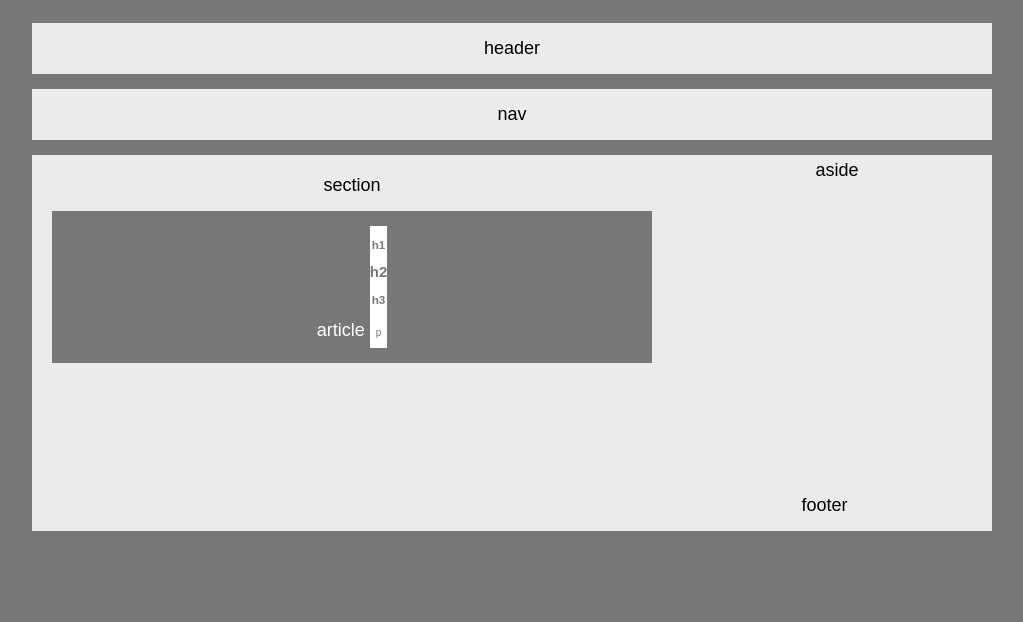
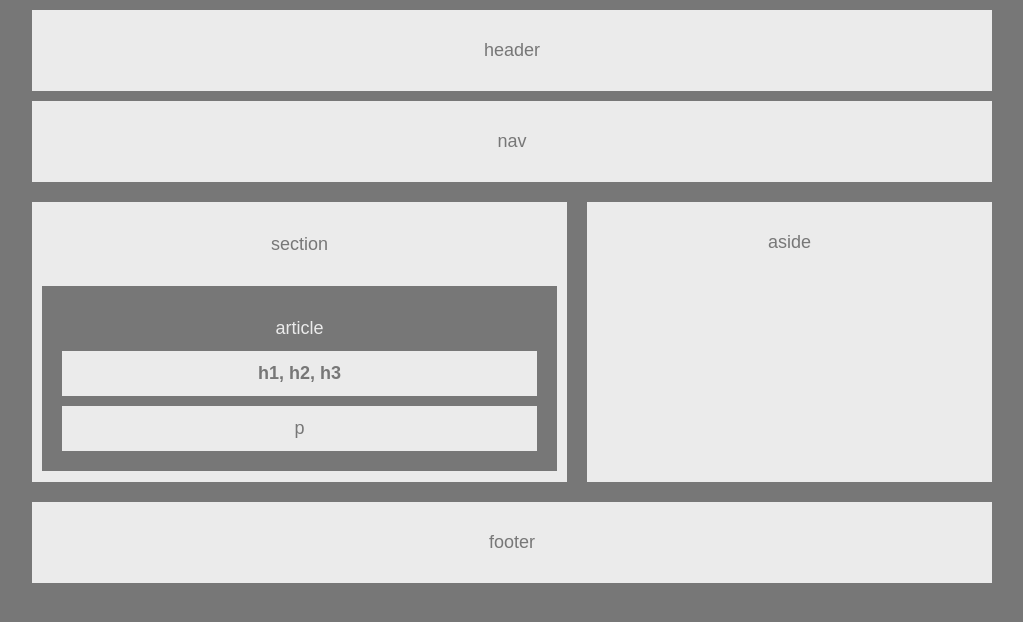
Before and after one commit to uniqueregina666/HW-Wireframe, a plain HTML site: page index.html in a window 1280 px wide. Shown: the whole page, without its empty margins (128-1151 px from the left). Drawn offline with Linux system fonts and the light colour scheme.

Commit message:
reworked and ready for grading

```diff
--- a/index.html
+++ b/index.html
@@ -8,33 +8,40 @@
     <link rel="stylesheet" type="text/css" href="style.css">
 </head>
 <body>
-<div class="container">
-<header>
+    <div class="header">
         header
-</header>
-<nav>
+    </div>
+
+    <div class="nav">
         nav
-</nav>
-<section>
+    </div>
+
+    <div>
+        <section class="section">
             section
-    <article>
+            <section class="article">
                 article
-        <div class="boxes">
-            <h1>h1</h1>
-            <h2>h2</h2>
-            <h3>h3</h3>
 
-        <p>p</p>
+                <section id="text">
+                    <b>h1, h2, h3</b>
+                </section>
+
+                <section id="p">
+                    p
+                </section>
+            </section>
+
+
+        </section>
+
+        <section class="aside">
+            aside
+        </section>
     </div>
-    </article>
-</section>
-<aside>
-    aside
-</aside>
-<footer>
+
+    <div class="footer">
         footer
-</footer>
-
     </div>
 </body>
+
 </html>
--- a/style.css
+++ b/style.css
@@ -1,88 +1,74 @@
 body {
-    background-color: #777;
-    width:960px;
+    width: 960px;
+    font-family: Arial, Helvetica, sans-serif;
+    background: #777;
+    font-size: 18px;
+    margin: 0 auto;
+    text-align: center;
 }
-.container {
-    margin-left: auto;
-    margin-right: auto;
-    left: 0;
-    right: 0;
+
+.header {
+    padding: 30px;
+    color: #777;
+    background: #ebebeb;
+    margin-top: 10px;
+}
+
+.nav {
+    padding: 30px;
+    color: #777;
+    background: #ebebeb;
+    margin-top: 10px;
+}
+
+.section {
+    float: left;
+    margin-top: 20px;
+    margin-left: 0px;
+    width: 495px;
+    color: #777;
+    background: #ebebeb;
+    padding: 20px;
+    height: 240px;
+    line-height: 2.5;
+    position: relative;
+}
+
+.article {
+    color: #ebebeb;
+    background: #777;
+    padding: 20px;
     position: absolute;
-    width: 960px;
-  }
-header {
-    background-color: #ebebeb;
-    color: black;
-    text-align: center;
-    font-family:'Arial', 'Helvetica Neue', Helvetica, sans-serif;
-    font-size: 18px;
-    padding: 15px;
-    margin-top: 15px;
+    left: 10px;
+    right: 10px;
+    bottom: 11px;
+}
 
+#text {
+    color: #777;
+    background: #ebebeb;
 }
-nav {
-    background-color: #ebebeb;
-    color: black;
-    flex-basis: 495px;
-    text-align: center;
-    font-family:'Arial', 'Helvetica Neue', Helvetica, sans-serif;
-    font-size: 18px;
-    margin-top: 15px;
-    padding: 15px;
-    margin-bottom: 15px;
+
+#p {
+    margin-top: 10px;
+    color: #777;
+    background: #ebebeb;
 }
-aside {
-    background-color: #ebebeb;
-    color: black;
-    text-align: center;
-    font-family:'Arial', 'Helvetica Neue', Helvetica, sans-serif;
-    font-size: 18px;
-    float: left;
-    width: 300px;
-    height: 335px;
-    margin-left: 15px;
-    margin-top: 5px;
+
+.aside {
+    float: right;
+    color: #777;
+    background: #ebebeb;
+    margin-top: 20px;
+    margin-right: 0px;
+    padding: 30px;
+    width: 345px;
+    height: 220px;
 }
-section {
-    background-color: #ebebeb;
-    color: black;
-    text-align: center;
-    font-family:'Arial', 'Helvetica Neue', Helvetica, sans-serif;
-    font-size: 18px;
-    float: left;
-    width: 600px;
-    margin-bottom: 15px;
-    height: 300px;
-    padding: 20px;
+
+.footer {
+    color: #777;
+    background: #ebebeb;
+    margin-top: 320px;
+    padding: 30px;
 }
-article {
-    background-color: #777;
-    color: white;
-    text-align: center;
-    font-family:'Arial', 'Helvetica Neue', Helvetica, sans-serif;
-    font-size: 18px;
-    margin: auto;
-    padding: 15px;
-    margin-top: 15px;
-}
-.boxes {
-      display: inline-block;
-      color: #777;
-      font-size: 10px;
-      background-color: white;
-}
-p {
-    display: inline-block;
-    color: #777;
-    font-size: 10px;
-    background-color:white;
-}
-footer {
-    background-color: #ebebeb;
-    color: black;
-    text-align: center;
-    font-family:'Arial', 'Helvetica Neue', Helvetica, sans-serif;
-    font-size: 18px;
-    padding: 15px;
-    margin-top: 15px;
-}
```
Lines whose indentation alone changed are shown as unchanged.
